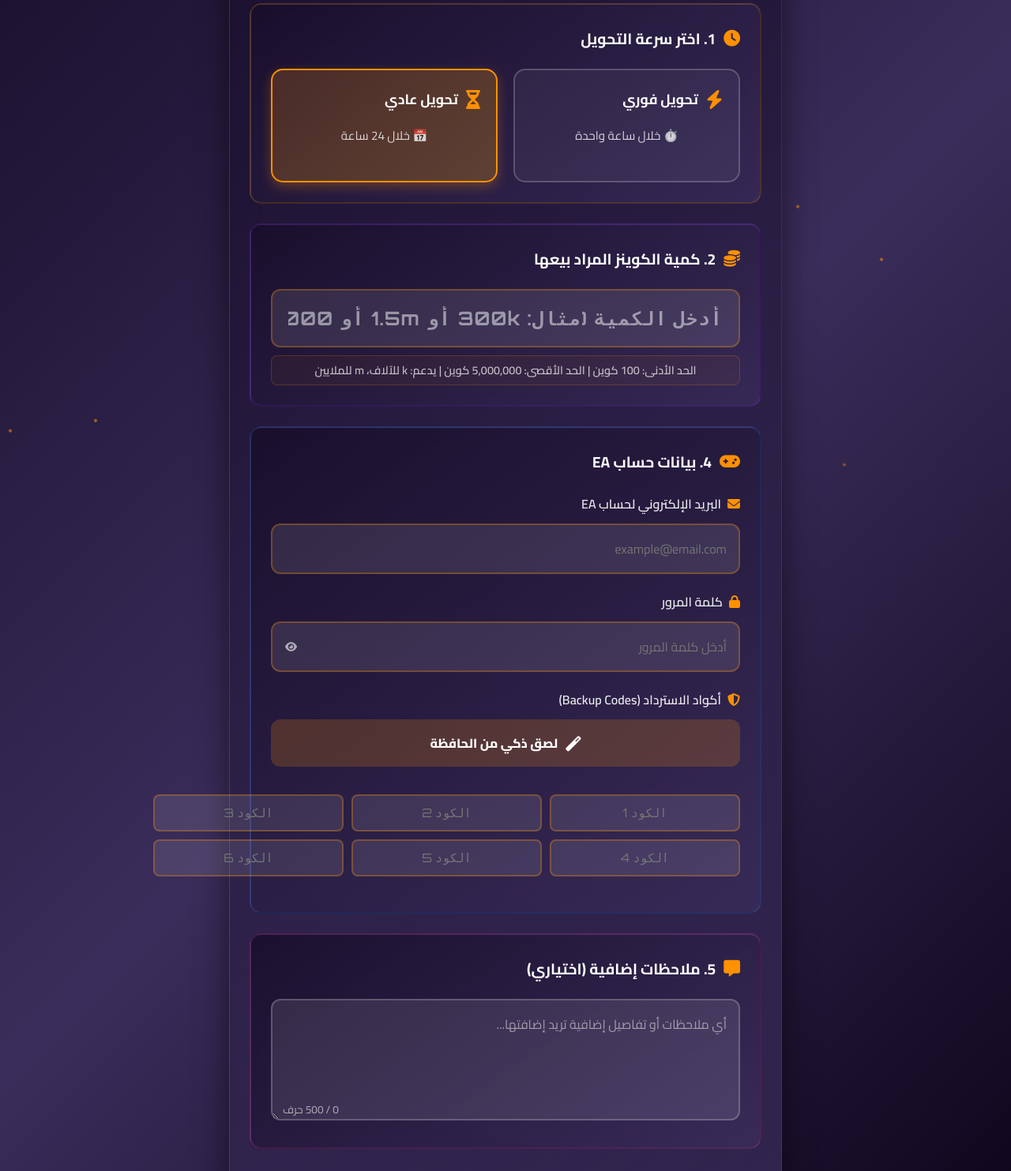
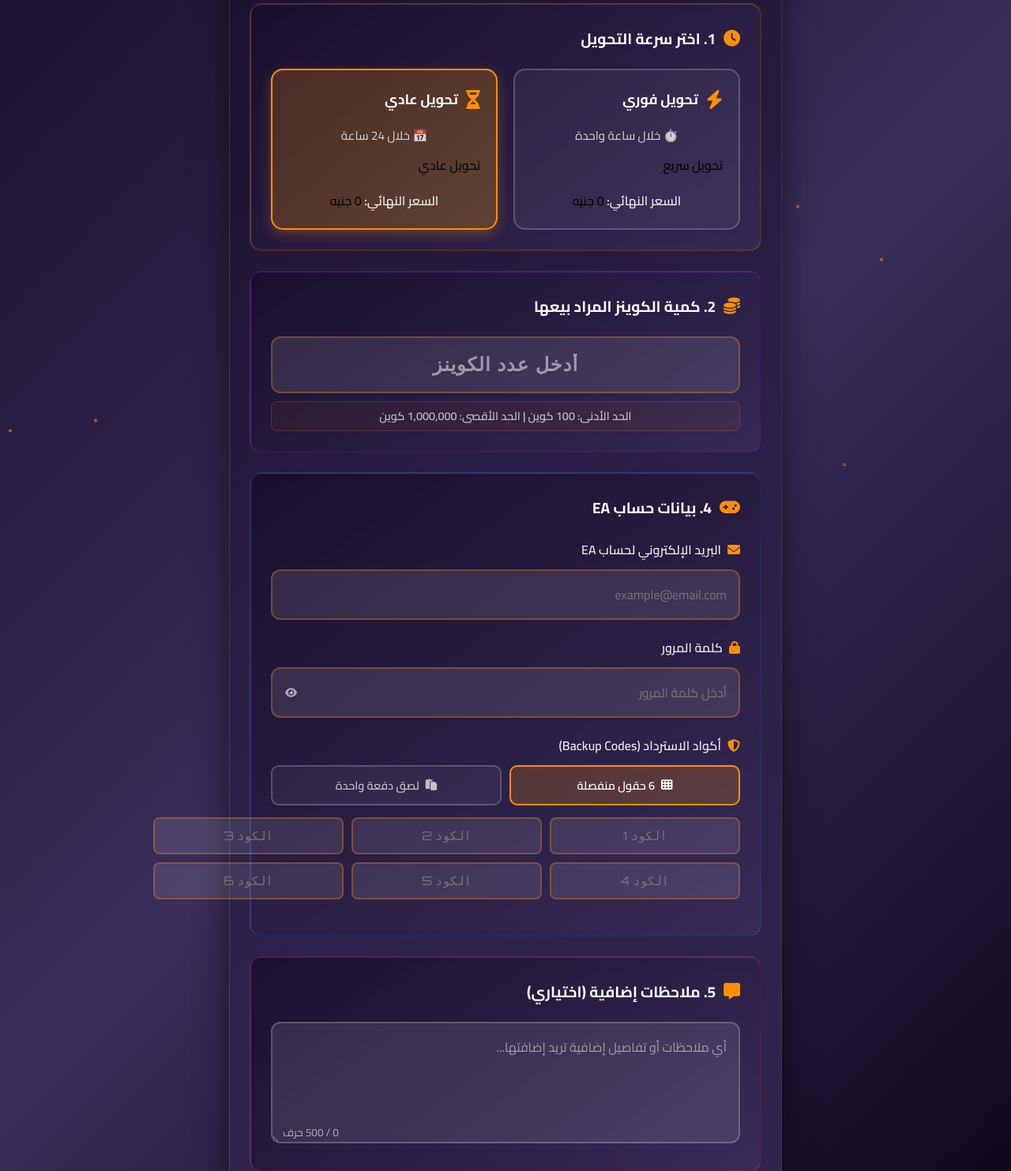
Before and after one commit to eafceafc/ea_fc_fifa, a Flask app: page /sell-coins in a window 1280 px wide. Shown: the part 152-1635 px from the top of the page at 79% size. Run offline with Flask 3, Linux system fonts and the light colour scheme; parts of the project's set-up code (start-up, migrations or seed data) failed here and were passed over.

Commit message:
Update sell_coins.html

```diff
--- a/templates/sell_coins.html
+++ b/templates/sell_coins.html
@@ -53,6 +53,13 @@
                     </div>
                     <div class="transfer-details">
                         <div class="transfer-time">⏱️ خلال ساعة واحدة</div>
+                        <div class="transfer-rate">
+                            <span class="rate-text">تحويل سريع</span>
+                        </div>
+                    </div>
+                    <div class="transfer-price" id="instantPrice">
+                        <span class="price-label">السعر النهائي:</span>
+                        <span class="price-amount">0 جنيه</span>
                     </div>
                 </div>
 
@@ -64,6 +71,13 @@
                     </div>
                     <div class="transfer-details">
                         <div class="transfer-time">📅 خلال 24 ساعة</div>
+                        <div class="transfer-rate">
+                            <span class="rate-text">تحويل عادي</span>
+                        </div>
+                    </div>
+                    <div class="transfer-price" id="normalPrice">
+                        <span class="price-label">السعر النهائي:</span>
+                        <span class="price-amount">0 جنيه</span>
                     </div>
                 </div>
             </div>
@@ -77,13 +91,15 @@
             </h2>
 
             <div class="coins-input-wrapper">
-                <input type="text"
+                <input type="number"
                        id="coinsAmount"
                        class="coins-input"
-                       placeholder="أدخل الكمية (مثال: 300k أو 1.5m أو 500,000)"
-                       autocomplete="off"
-                       inputmode="numeric">
-                <div class="coins-hint">الحد الأدنى: 100 كوين | الحد الأقصى: 5,000,000 كوين | يدعم: k للآلاف، m للملايين</div>
+                       placeholder="أدخل عدد الكوينز"
+                       min="100"
+                       max="1000000"
+                       step="100"
+                       style="font-family: Arial, sans-serif;">
+                <div class="coins-hint">الحد الأدنى: 100 كوين | الحد الأقصى: 1,000,000 كوين</div>
             </div>
         </div>
 
@@ -96,12 +112,8 @@
 
             <div class="price-preview" id="pricePreview">
                 <div class="price-card">
-                    <div class="price-label">السعر الأساسي:</div>
+                    <div class="price-label">سعر المليون:</div>
                     <div class="price-value" id="basePrice">0 جنيه</div>
-                </div>
-                <div class="price-card discount-card" id="discountCard" style="display: none;">
-                    <div class="price-label">الخصم المطبق:</div>
-                    <div class="price-value discount" id="discountAmount">0 جنيه</div>
                 </div>
                 <div class="price-card final-card">
                     <div class="price-label">السعر النهائي:</div>
@@ -155,11 +167,15 @@
                     أكواد الاسترداد (Backup Codes)
                 </label>
 
-                <!-- زر لصق ذكي واحد -->
+                <!-- خيارات الإدخال -->
                 <div class="recovery-input-options">
-                    <button type="button" class="option-btn active smart-paste-unified" data-mode="smart" onclick="performSmartPaste()">
-                        <i class="fas fa-magic"></i>
-                        لصق ذكي من الحافظة
+                    <button type="button" class="option-btn active" data-mode="separate" onclick="switchRecoveryMode('separate')">
+                        <i class="fas fa-th"></i>
+                        6 حقول منفصلة
+                    </button>
+                    <button type="button" class="option-btn" data-mode="bulk" onclick="switchRecoveryMode('bulk')">
+                        <i class="fas fa-paste"></i>
+                        لصق دفعة واحدة
                     </button>
                 </div>
 
@@ -223,12 +239,8 @@
                     <span class="summary-value" id="summaryType">عادي</span>
                 </div>
                 <div class="summary-row">
-                    <span class="summary-label">السعر الأساسي:</span>
+                    <span class="summary-label">سعر المليون:</span>
                     <span class="summary-value" id="summaryBase">0 جنيه</span>
-                </div>
-                <div class="summary-row discount-row" id="discountRow" style="display: none;">
-                    <span class="summary-label">الخصم:</span>
-                    <span class="summary-value discount" id="summaryDiscount">0 جنيه</span>
                 </div>
                 <div class="summary-row total-row">
                     <span class="summary-label">السعر النهائي:</span>
```
